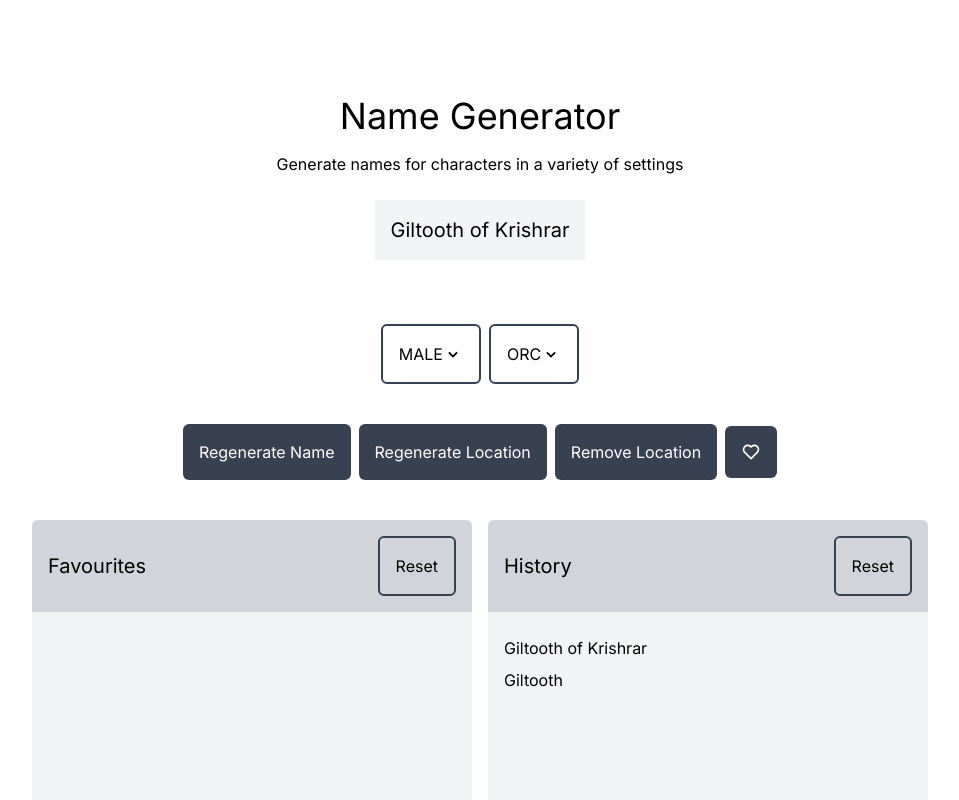
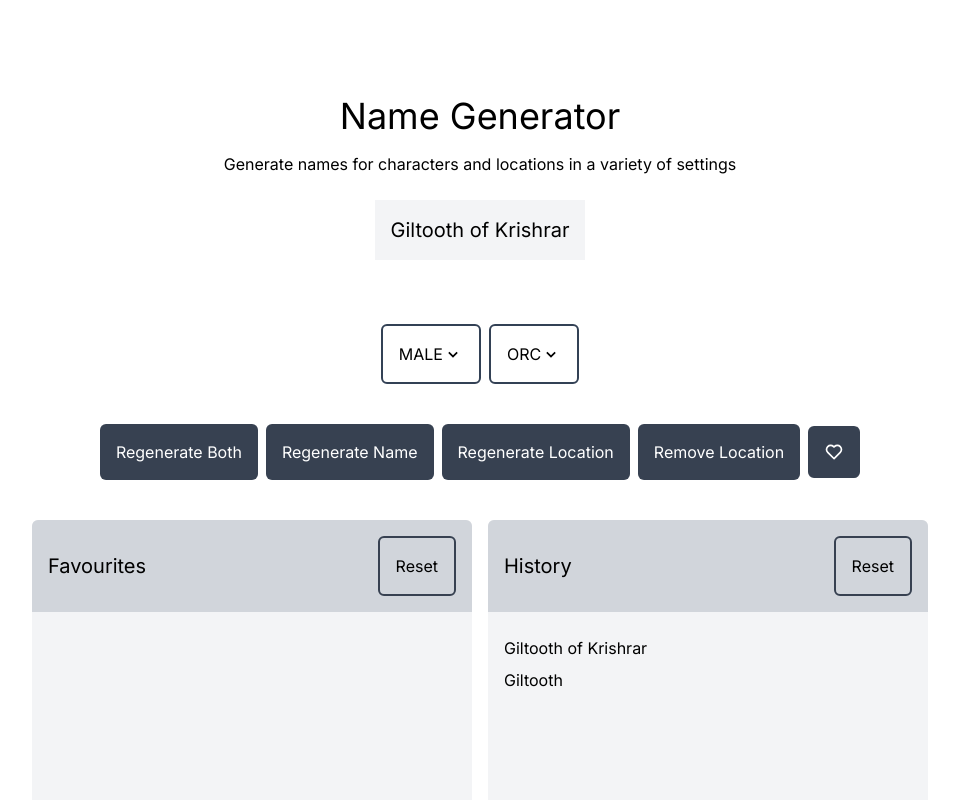
Before and after one commit to DanielHearn/name-generator, a Next.js app: page / in a window 1280 px wide. Both pictures are taken after a click on the button "Add Location". Shown: the top 800 px of the page, without its empty margins (160-1119 px from the left). Built offline with nearby package versions, Linux system fonts and the light colour scheme.

Commit message:
Add regen both button

```diff
--- a/app/components/words/Words.tsx
+++ b/app/components/words/Words.tsx
@@ -15,6 +15,7 @@ import {
   removeFavourite,
   addFavourite,
   resetFavourites,
+  generateAll,
 } from '@/lib/features/words/wordSlice'
 import { useAppDispatch, useAppSelector } from '@/lib/hooks'
 import { primaryButtonStyle, secondaryButtonStyle } from '../../styles'
@@ -113,6 +114,11 @@ export const Words = () => {
       <div
         className={`flex flex-row flex-wrap items-center justify-center gap-2 mt-8 mb-2 ml-0 mr-0`}
       >
+        {location && (
+          <button className={primaryButtonStyle} onClick={() => dispatch(generateAll())}>
+            Regenerate Both
+          </button>
+        )}
         <button className={primaryButtonStyle} onClick={() => dispatch(generateNewName())}>
           Regenerate Name
         </button>
--- a/app/layout.tsx
+++ b/app/layout.tsx
@@ -7,7 +7,7 @@ const inter = Inter({ subsets: ['latin'] })
 
 export const metadata: Metadata = {
   title: 'Name Generator',
-  description: 'Generate names for characters in a variety of settings',
+  description: 'Generate names for characters and locations in a variety of settings',
 }
 
 export default function RootLayout({
--- a/app/page.tsx
+++ b/app/page.tsx
@@ -14,7 +14,9 @@ export default function Home() {
     >
       <div className="flex flex-col items-center justify-center gap-4">
         <h1 className="text-4xl">Name Generator</h1>
-        <h2 className="text-l">Generate names for characters in a variety of settings</h2>
+        <h2 className="text-l">
+          Generate names for characters and locations in a variety of settings
+        </h2>
       </div>
       <Words />
       <div>
--- a/lib/features/words/wordSlice.ts
+++ b/lib/features/words/wordSlice.ts
@@ -90,6 +90,11 @@ export const wordSlice = createAppSlice({
   initialState,
   // The `reducers` field lets us define reducers and generate associated actions
   reducers: (create) => ({
+    generateAll: create.reducer((state) => {
+      console.log(1)
+      regenerateLocation(state, false)
+      generateWord(state)
+    }),
     generateNewName: create.reducer((state) => {
       generateWord(state)
     }),
@@ -143,6 +148,7 @@ export const wordSlice = createAppSlice({
 
 // Action creators are generated for each case reducer function.
 export const {
+  generateAll,
   generateNewName,
   setWord,
   resetHistory,
```
